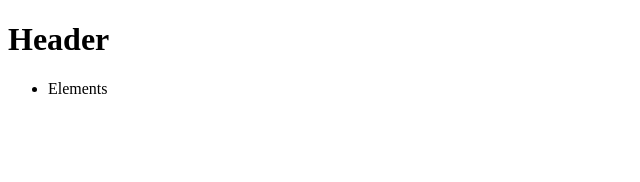
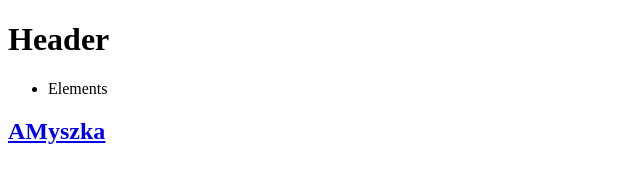
Before and after one commit to ArkadiuszMyszka/Test, a plain HTML site: page index.html in a window 1280 px wide. Shown: the whole page, without its empty margins (0-640 px from the left). Drawn offline with Linux system fonts and the light colour scheme.

Commit message:
Dodanie strony ale nie wiem czy w dobrym miejscu

```diff
--- a/index.html
+++ b/index.html
@@ -1,5 +1,6 @@
 <!DOCTYPE html>
 <html lang="en">
+    <!-- Całość pisana ręcznie w celu treningu i przyswajania wiedzy-->
 <head>
     <meta charset="UTF-8">
     <meta http-equiv="X-UA-Compatible" content="IE=edge">
@@ -11,5 +12,10 @@
     <ul>
         <li>Elements</li>
     </ul>
+    <h2>
+        <a href="https://arkadiuszmyszka.github.io/Test/" target="_blank" title="Adres mojej testowej strony">
+            AMyszka
+        </a>
+    </h2>
 </body>
 </html>
```
